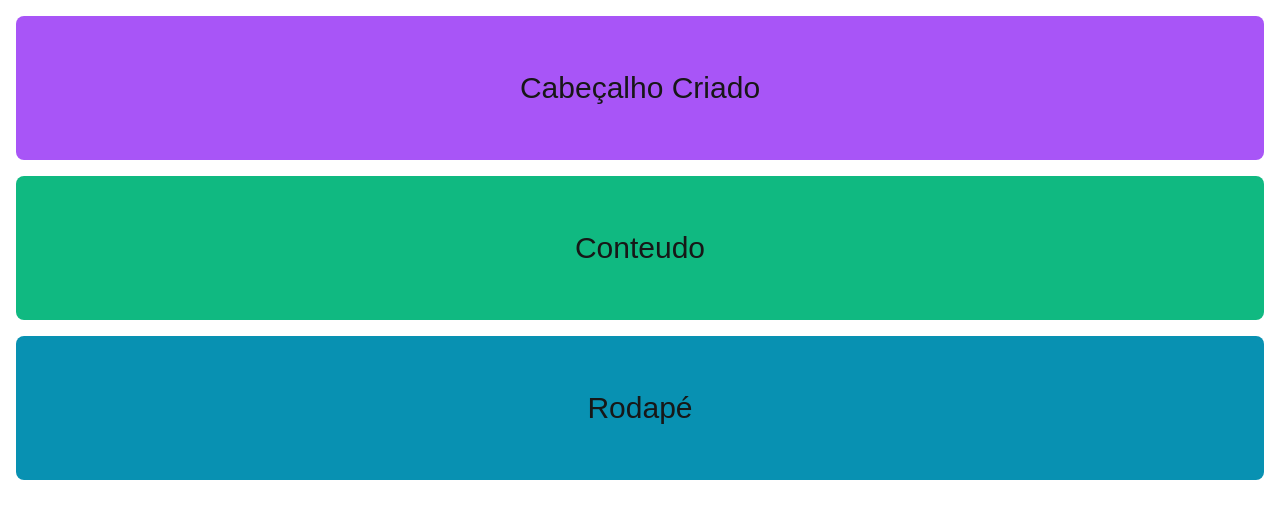
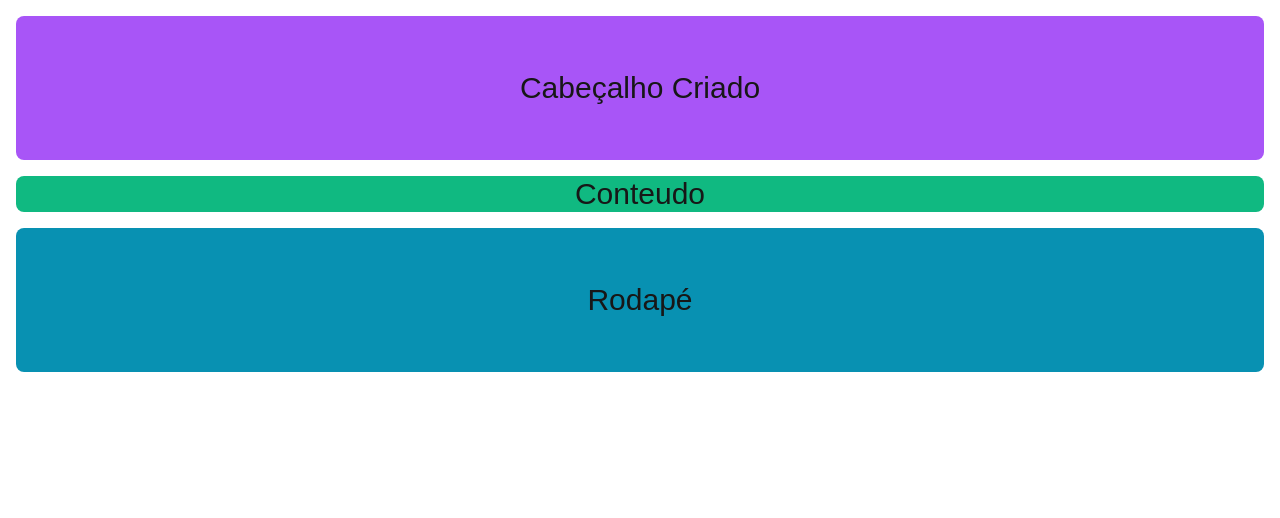
Before and after one commit to YagoMoreiraDev/fundamentos-react-next, a Next.js app in the folder projeto-react/: page /fundamentos/pagina in a window 1280 px wide. Shown: the top 518 px of the page. Built offline with nearby package versions, Linux system fonts and the light colour scheme.

Commit message:
Add ao componente o atributo flex-1 para ocupar todo espaço

```diff
--- a/projeto-react/src/components/Content.tsx
+++ b/projeto-react/src/components/Content.tsx
@@ -1,6 +1,7 @@
 export default function Content() {
     return (
-        <div className="bg-emerald-500 h-36 flex justify-center items-center text-3xl rounded-lg">
+        //O flex-1 faz com que o conteudo ocupe todo o espaço restante;
+        <div className="bg-emerald-500 h-36 flex justify-center items-center flex-1 text-3xl rounded-lg">
             Conteudo
         </div>
     )
```
Also changed, not shown: projeto-react/src/app/fundamentos/pagina/page.tsx (line endings or trailing spaces).
